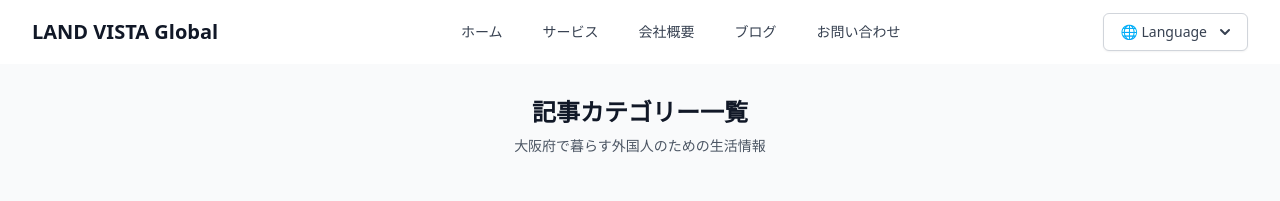
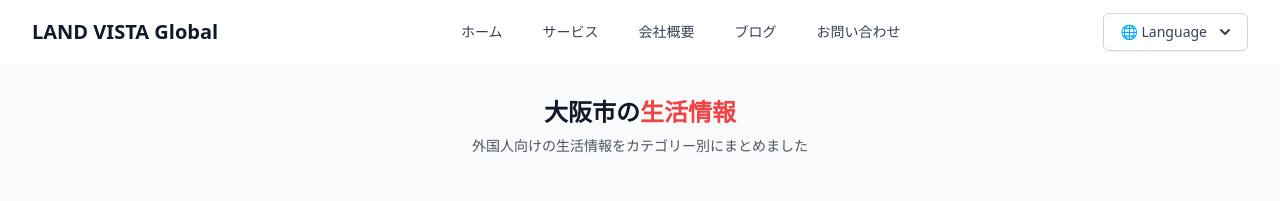
Before and after one commit to kasaman04/TerraScope-Japan, an Astro site: page /TerraScope-Japan/ja/all-categories in a window 1280 px wide. Shown: the top 201 px of the page. Built offline with nearby package versions, Linux system fonts and the light colour scheme; Astro itself is replaced by a stand-in of ours; no server answers.

Commit message:
Update page header to match design - 大阪市の生活情報

```diff
--- a/src/pages/ja/all-categories/index.astro
+++ b/src/pages/ja/all-categories/index.astro
@@ -12,8 +12,8 @@ const lang = "ja";
 
       <!-- Page Header -->
       <div class="text-center mb-12">
-        <h1 class="text-2xl font-bold text-gray-900 mb-2">記事カテゴリー一覧</h1>
-        <p class="text-sm text-gray-600">大阪府で暮らす外国人のための生活情報</p>
+        <h1 class="text-2xl font-bold text-gray-900 mb-2">大阪市の<span class="text-red-500">生活情報</span></h1>
+        <p class="text-sm text-gray-600">外国人向けの生活情報をカテゴリー別にまとめました</p>
       </div>
 
       <!-- Categories List -->
```
